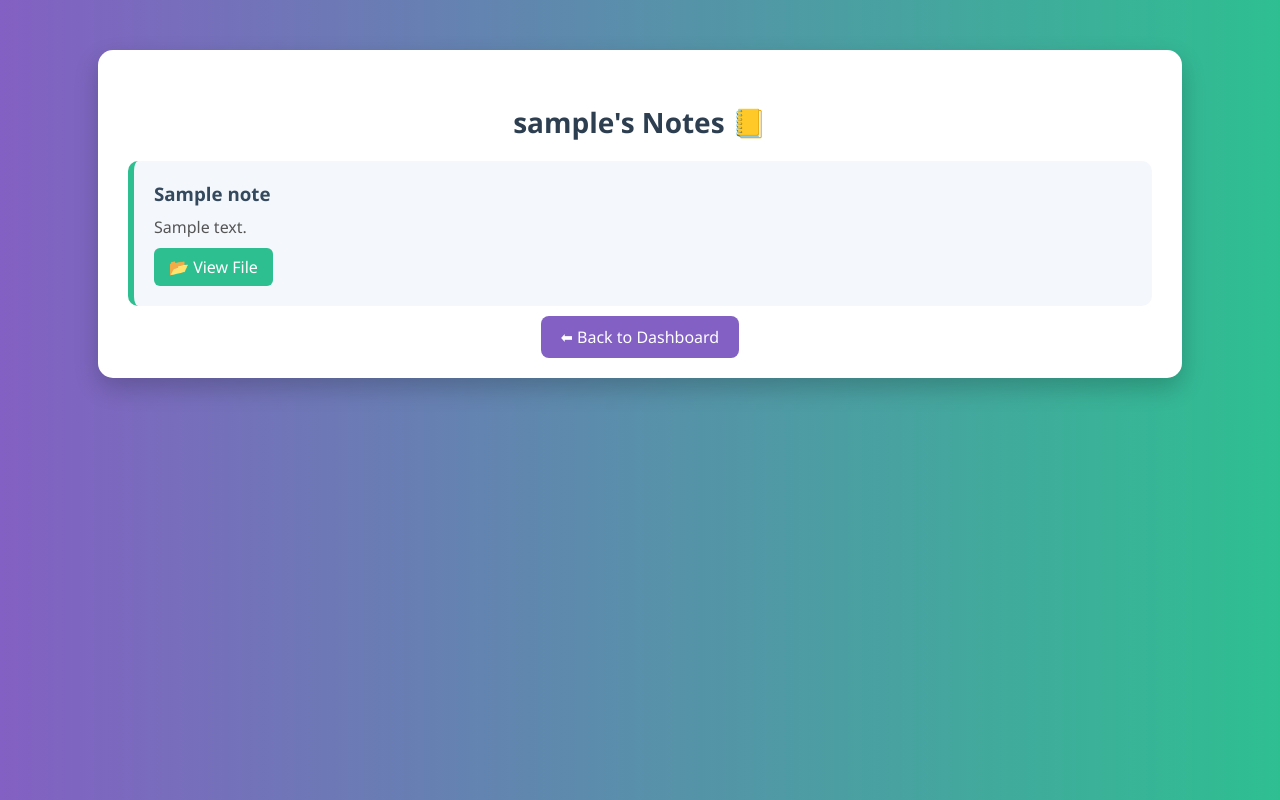
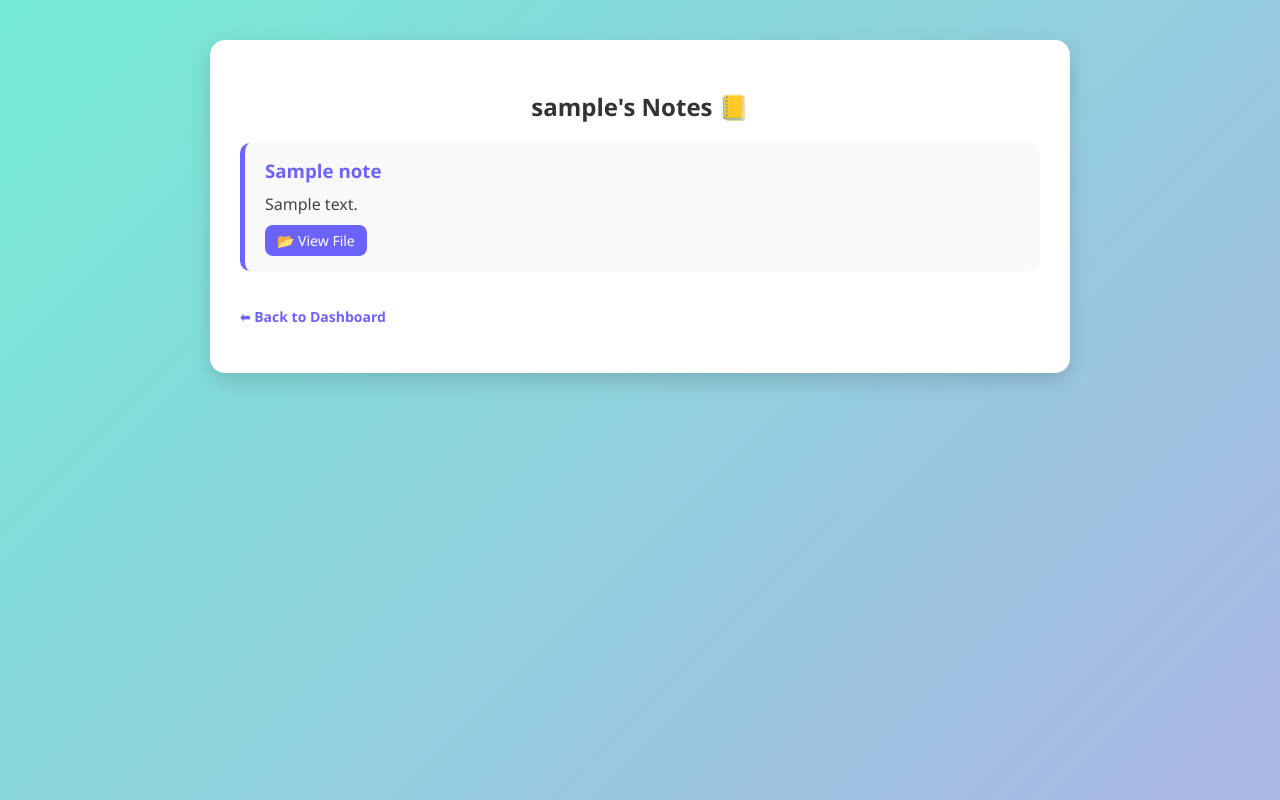
Before and after one commit to engripaye/notes, a FastAPI app: template templates/mynotes.html in a window 1280 px wide. Run offline with FastAPI, Linux system fonts and the light colour scheme; the template is opened without the code that fills it: most values are stand-ins (such as "Sample title", 1, 10 or a date in 2020).

Commit message:
backend code commit by ENGR. IPAYE

```diff
--- a/main.py
+++ b/main.py
@@ -15,7 +15,7 @@ Base.metadata.create_all(bind=engine)
 
 app = FastAPI()
 
-#uploads folder
+# uploads folder
 os.makedirs("uploads", exist_ok=True)
 
 # STATIC + TEMPLATES
@@ -129,16 +129,21 @@ async def upload_note(
     user = db.query(User).filter(User.username == username).first()
 
     filename = None
-    if file:
-        file_location = f"uploads/{file.filename}"
+    if file and file.filename:  # check if a file is uploaded
+        os.makedirs("uploads", exist_ok=True)
+        file_location = os.path.join("uploads", file.filename)
         with open(file_location, "wb") as buffer:
             shutil.copyfileobj(file.file, buffer)
         filename = file.filename
 
-    note = Note(title=title, content=content, filename=file.filename, user_id=user.id)
+    note = Note(
+        title=title,
+        content=content,
+        filename=file.filename,
+        user_id=user.id)
+
     db.add(note)
     db.commit()
-
 
     # ✅ redirect with a query param
     return RedirectResponse("/dashboard?success=1", status_code=302)
--- a/templates/mynotes.html
+++ b/templates/mynotes.html
@@ -6,87 +6,75 @@
     <style>
         body {
             font-family: 'Segoe UI', Tahoma, Geneva, Verdana, sans-serif;
-            background: linear-gradient(to right, #8360c3, #2ebf91);
+            background: linear-gradient(135deg, #74ebd5 0%, #ACB6E5 100%);
             margin: 0;
             padding: 0;
-            color: #333;
+            display: flex;
+            justify-content: center;
+            align-items: flex-start;
+            min-height: 100vh;
         }
-
         .container {
-            width: 80%;
-            margin: 50px auto;
             background: white;
+            margin-top: 40px;
+            padding: 30px;
             border-radius: 15px;
-            padding: 30px;
-            box-shadow: 0 10px 25px rgba(0, 0, 0, 0.2);
+            box-shadow: 0px 8px 20px rgba(0,0,0,0.15);
+            width: 90%;
+            max-width: 800px;
         }
-
         h2 {
             text-align: center;
-            color: #2c3e50;
-            font-size: 28px;
+            color: #333;
             margin-bottom: 20px;
         }
-
         .notes-list {
             list-style: none;
             padding: 0;
         }
-
         .note-item {
-            background: #f4f7fb;
-            margin: 15px 0;
-            padding: 20px;
-            border-left: 6px solid #2ebf91;
+            background: #f9f9f9;
+            border-left: 5px solid #6c63ff;
+            padding: 15px 20px;
+            margin-bottom: 15px;
             border-radius: 10px;
-            transition: transform 0.2s;
+            transition: transform 0.2s ease, box-shadow 0.2s ease;
         }
-
         .note-item:hover {
             transform: scale(1.02);
+            box-shadow: 0px 5px 15px rgba(0,0,0,0.1);
         }
-
         .note-item h3 {
-            margin: 0 0 10px;
-            color: #34495e;
+            margin: 0 0 10px 0;
+            color: #6c63ff;
         }
-
         .note-item p {
-            margin: 0 0 10px;
-            color: #555;
+            margin: 0 0 10px 0;
+            color: #444;
         }
-
         .note-item a {
             display: inline-block;
+            padding: 6px 12px;
+            background: #6c63ff;
+            color: white;
+            border-radius: 8px;
             text-decoration: none;
-            color: white;
-            background: #2ebf91;
-            padding: 8px 15px;
-            border-radius: 6px;
-            transition: background 0.3s;
+            font-size: 14px;
+            transition: background 0.3s ease;
         }
-
         .note-item a:hover {
-            background: #218c74;
+            background: #574bdb;
         }
-
         .back-link {
-            display: block;
-            text-align: center;
+            display: inline-block;
             margin-top: 20px;
+            text-decoration: none;
+            color: #6c63ff;
+            font-weight: bold;
+            font-size: 14px;
         }
-
-        .back-link a {
-            text-decoration: none;
-            color: white;
-            background: #8360c3;
-            padding: 10px 20px;
-            border-radius: 8px;
-            transition: background 0.3s;
-        }
-
-        .back-link a:hover {
-            background: #5a3f94;
+        .back-link:hover {
+            text-decoration: underline;
         }
     </style>
 </head>
@@ -101,18 +89,16 @@
             <h3>{{ note.title }}</h3>
             <p>{{ note.content }}</p>
             {% if note.filename %}
-            <a href="/uploads/{{ note.filename }}" target="_blank">📂 View File</a>
+            <a href="/viewfile/{{ note.id }}">📂 View File</a>
             {% endif %}
         </li>
         {% endfor %}
     </ul>
     {% else %}
-    <p style="text-align:center;">No notes uploaded yet.</p>
+    <p>No notes uploaded yet.</p>
     {% endif %}
 
-    <div class="back-link">
-        <a href="/dashboard">⬅ Back to Dashboard</a>
-    </div>
+    <p><a href="/dashboard" class="back-link">⬅ Back to Dashboard</a></p>
 </div>
 </body>
 </html>
```
